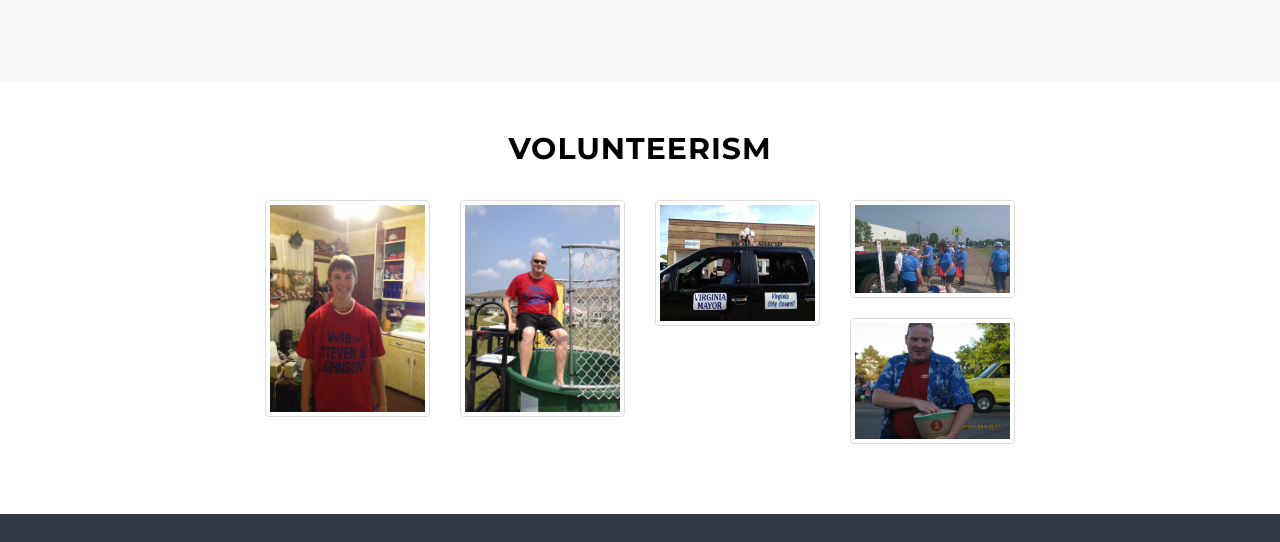
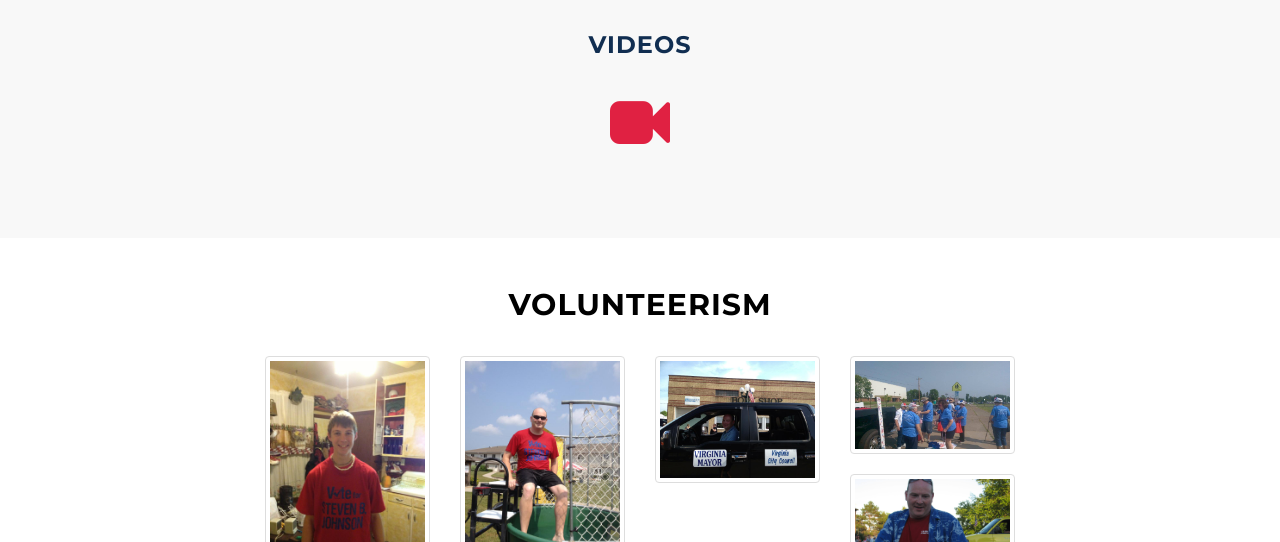
Before and after one commit to sbjohnsonforva/sbjohnsonforva.github.io, a plain HTML site: page index.html in a window 1280 px wide. Shown: the part 7527-8069 px from the top of the page. Drawn offline with nearby package versions, Linux system fonts and the light colour scheme.

Commit message:
added videos

```diff
--- a/index.html
+++ b/index.html
@@ -345,6 +345,9 @@
 
             <h3>Instagram</h3>
             <p><a href=""><i class="fa fa-instagram fa-3x"></i></a></p>
+
+            <h3>Videos</h3>
+            <p><a href="http://www.mesabicommunitytv.com/councils_and_boards.html"><i class="fa fa-video-camera fa-3x"></i></a></p>
         </div>
     </div>
 </section>
```
